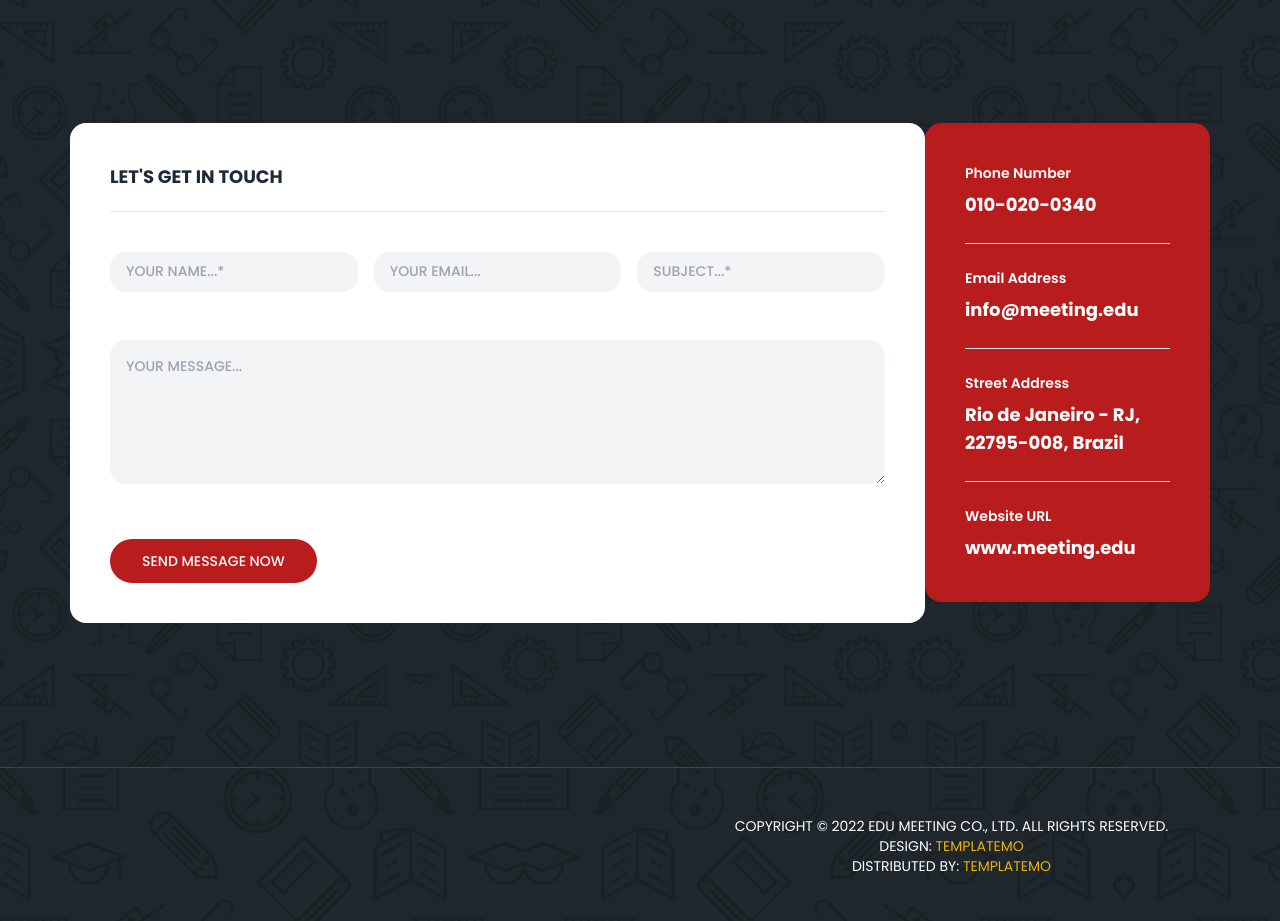
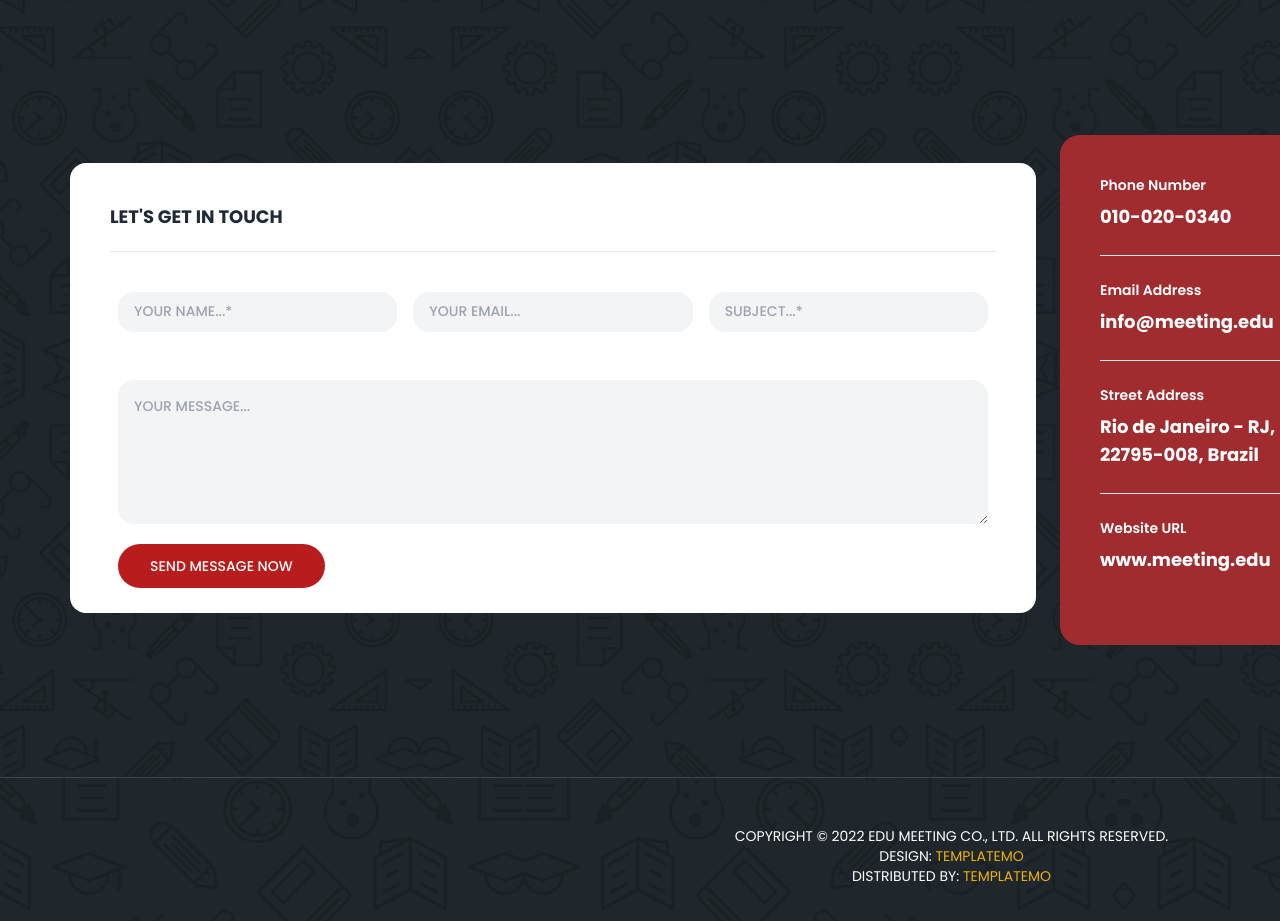
Before and after one commit to sumansapkota1010/Edu-meeting-FrontEnd, a React (Vite) app: page / in a window 1280 px wide. Shown: the part 4240-5161 px from the top of the page. Built offline with nearby package versions, Linux system fonts and the light colour scheme; no server answers.

Commit message:
feat:HomeFixed

```diff
--- a/src/components/Main/ContactUs/ContactUs.jsx
+++ b/src/components/Main/ContactUs/ContactUs.jsx
@@ -56,9 +56,9 @@ const ContactUs = () => {
             style={{ backgroundImage: `url(${contactBg})` }}
         >
             <div className="container mx-auto">
-                <div className="flex flex-wrap justify-between">
-                    <div className="w-full lg:w-9/12">
-                        <div className="bg-white rounded-2xl p-10">
+                <div className="flex flex-wrap justify-between lg:h-[510px] lg:w-[1320px]">
+                    <div className="w-full pt-10  lg:flex-none lg:w-[990px] lg:h-[450px] ">
+                        <div className="bg-white rounded-2xl p-10  lg:w-[966px] lg:h-[450px]">
                             <form id="contact" onSubmit={handleSubmit}>
                                 <h2 className="uppercase text-gray-800 border-b border-gray-200 mb-10 pb-5 text-lg font-bold">
                                     Let's get in touch
@@ -68,7 +68,7 @@ const ContactUs = () => {
                                         {responseMessage}
                                     </div>
                                 )}
-                                <div className="flex flex-wrap -mx-2">
+                                <div className="flex flex-wrap ">
                                     <div className="w-full lg:w-1/3 px-2 mb-6">
                                         <input
                                             name="name"
@@ -105,7 +105,7 @@ const ContactUs = () => {
                                             className="w-full h-10 rounded-2xl bg-gray-100 text-gray-600 text-sm font-medium px-4 py-2 focus:outline-none mb-6"
                                         />
                                     </div>
-                                    <div className="w-full px-2 mb-6">
+                                    <div className="w-full px-2 mb-6 lg:h-[140px] lg:w-[886px]">
                                         <textarea
                                             name="message"
                                             id="message"
@@ -116,7 +116,7 @@ const ContactUs = () => {
                                             className="w-full h-36 rounded-2xl bg-gray-100 text-gray-600 text-sm font-medium px-4 py-4 focus:outline-none mb-6"
                                         ></textarea>
                                     </div>
-                                    <div className="w-full px-2">
+                                    <div className="w-full px-2 mb-6">
                                         <button
                                             type="submit"
                                             id="form-submit"
@@ -129,8 +129,8 @@ const ContactUs = () => {
                             </form>
                         </div>
                     </div>
-                    <div className="w-full lg:w-3/12 mt-10 lg:mt-0">
-                        <div className="bg-red-700 rounded-2xl p-10 text-white">
+                    <div className="w-full mt-3 lg:h-[510px] lg:w-[330px] ">
+                        <div className="bg-[#A12C2F] p-10 text-white rounded-[20px] lg:h-[510px] lg:w-[306px]">
                             <ul>
                                 <li className="mb-6 border-b border-opacity-25 pb-6 last:mb-0 last:border-none last:pb-0">
                                     <h6 className="text-sm font-semibold mb-2">Phone Number</h6>
```
